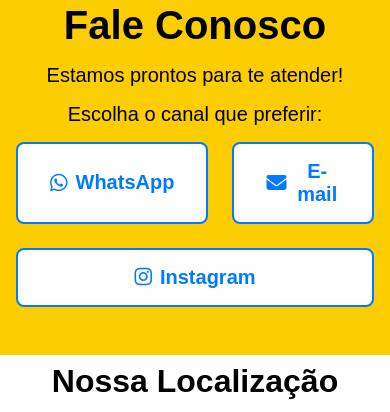
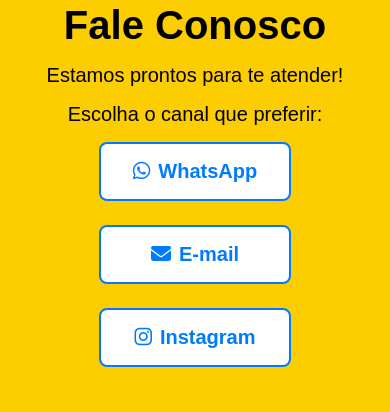
Before and after one commit to joseisaacpy/portfolio-ma-locacoes, a website: page src/views/index.html in a window 390 px wide. Shown: the part 1104-1516 px from the top of the page. Drawn offline with Linux system fonts and the light colour scheme; files that its build step writes are made by us from their sources; no server answers; grey boxes are pictures that could not be loaded; files whose address does not match are found by name.

Commit message:
style: Adiciona display grid no container de links e um tamanho padrão para os links de contato

```diff
--- a/src/public/css/contato.css
+++ b/src/public/css/contato.css
@@ -15,10 +15,20 @@
 }
 
 .contato-canais {
-  display: flex;
+  gap: 1.5rem;
+  display: grid;
+  grid-template-rows: repeat(1, 1fr);
+  grid-template-columns: repeat(3, 1fr);
+  align-items: center;
   justify-content: center;
-  gap: 1.5rem;
-  flex-wrap: wrap;
+  justify-items: center;
+}
+
+@media (max-width: 768px) {
+  .contato-canais {
+    grid-template-columns: repeat(1, 1fr);
+    grid-template-rows: repeat(3, 1fr);
+  }
 }
 
 .contato-item {
@@ -30,11 +40,13 @@
   font-weight: bold;
   border-radius: var(--radius);
   transition: var(--transition);
+
   flex: 1;
   display: flex;
   align-items: center;
   justify-content: center;
   gap: 0.5rem;
+  width: 100%;
 }
 
 .contato-item:hover {
```
